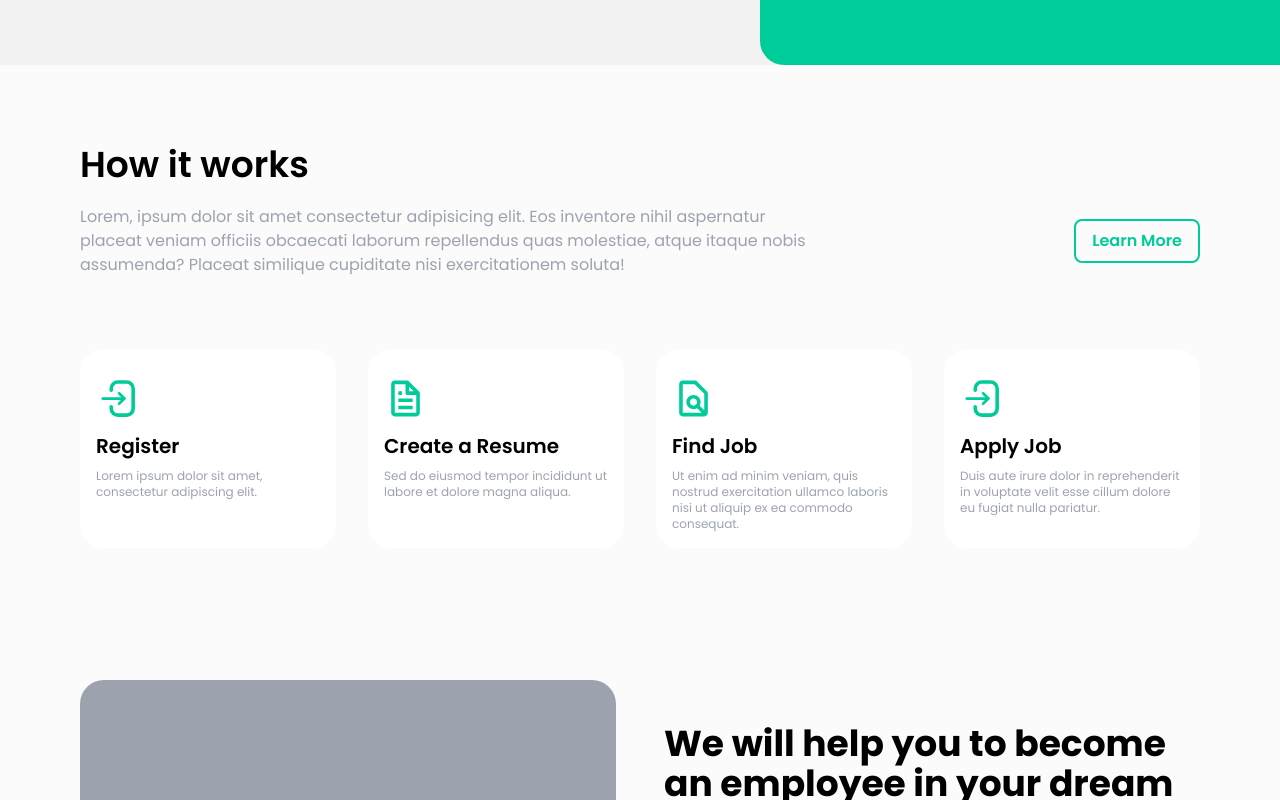
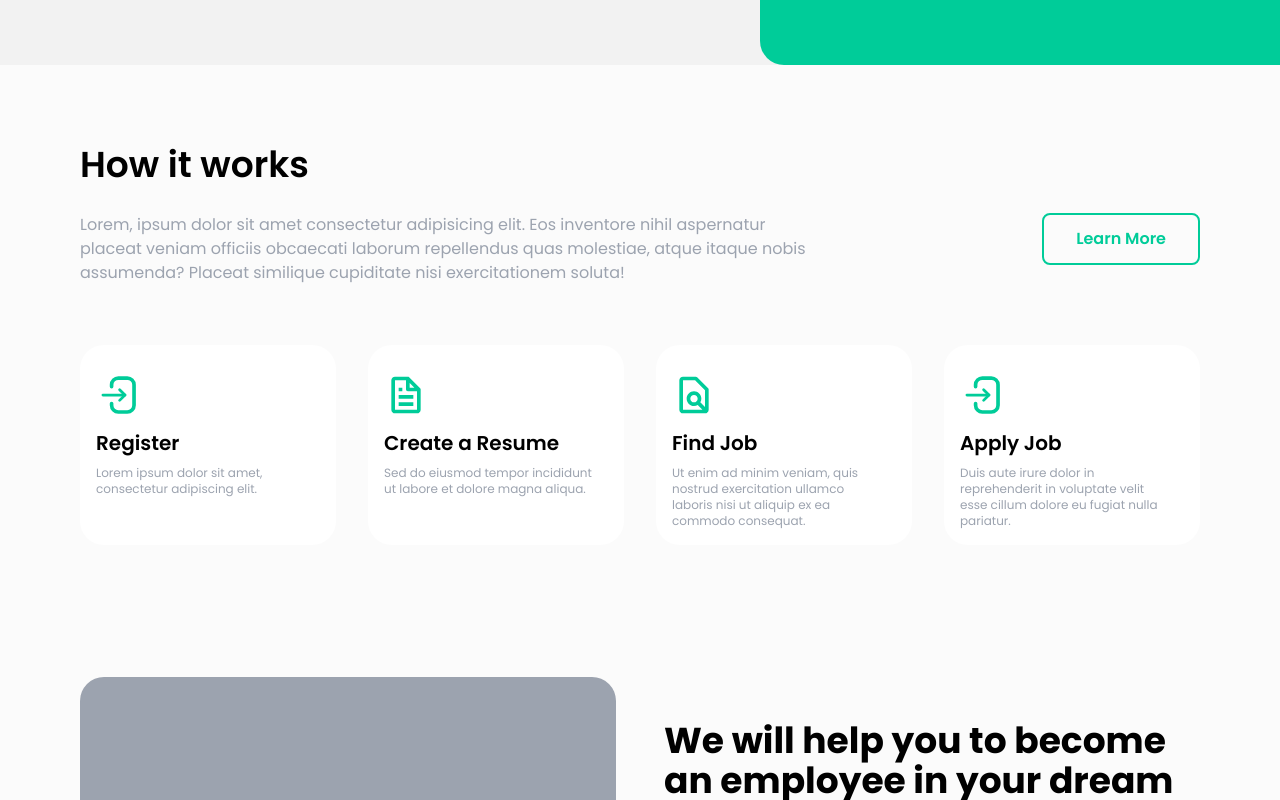
Before and after one commit to kalaounmohamad/Job-search-website, a Next.js app: page / in a window 1280 px wide. Shown: the part 643-1443 px from the top of the page. Built offline with nearby package versions, Linux system fonts and the light colour scheme.

Commit message:
2nd section refining

```diff
--- a/app/components/HowItWorksSection/Cards.js
+++ b/app/components/HowItWorksSection/Cards.js
@@ -9,40 +9,116 @@ export default function Cards() {
     {
       title: "Register",
       description: "Lorem ipsum dolor sit amet, consectetur adipiscing elit.",
-      icon: Register,
+      icon: (
+        <svg
+          viewBox="0 0 24 24"
+          fill="none"
+          xmlns="http://www.w3.org/2000/svg"
+          className=" bg-white w-14 rounded-3xl py-3 pr-3"
+        >
+          <path
+            d="M15.8125 12.0217H3.77148"
+            stroke="#00cc99"
+            stroke-width="1.5"
+            stroke-linecap="round"
+            stroke-linejoin="round"
+          />
+          <path
+            d="M12.8848 9.10571L15.8128 12.0217L12.8848 14.9377"
+            stroke="#00cc99"
+            stroke-width="1.5"
+            stroke-linecap="round"
+            stroke-linejoin="round"
+          />
+          <path
+            d="M8.50439 7.38897V6.45597C8.50439 4.42097 10.1534 2.77197 12.1894 2.77197H17.0734C19.1034 2.77197 20.7484 4.41697 20.7484 6.44697V17.587C20.7484 19.622 19.0984 21.272 17.0634 21.272H12.1784C10.1494 21.272 8.50439 19.626 8.50439 17.597V16.655"
+            stroke="#00cc99"
+            stroke-width="2"
+            stroke-linecap="round"
+            stroke-linejoin="round"
+          />
+        </svg>
+      ),
     },
     {
       title: "Create a Resume",
       description:
         "Sed do eiusmod tempor incididunt ut labore et dolore magna aliqua.",
-      icon: Resume,
+      icon: (
+        <svg
+          stroke="currentColor"
+          fill="#00cc99"
+          stroke-width="0"
+          viewBox="0 0 24 24"
+          className=" bg-white w-14 rounded-3xl py-3 pr-3 text-[#00cc99]"
+          xmlns="http://www.w3.org/2000/svg"
+        >
+          <path d="M19.903 8.586a.997.997 0 0 0-.196-.293l-6-6a.997.997 0 0 0-.293-.196c-.03-.014-.062-.022-.094-.033a.991.991 0 0 0-.259-.051C13.04 2.011 13.021 2 13 2H6c-1.103 0-2 .897-2 2v16c0 1.103.897 2 2 2h12c1.103 0 2-.897 2-2V9c0-.021-.011-.04-.013-.062a.952.952 0 0 0-.051-.259c-.01-.032-.019-.063-.033-.093zM16.586 8H14V5.414L16.586 8zM6 20V4h6v5a1 1 0 0 0 1 1h5l.002 10H6z"></path>
+          <path d="M8 12h8v2H8zm0 4h8v2H8zm0-8h2v2H8z"></path>
+        </svg>
+      ),
     },
     {
       title: "Find Job",
       description:
         "Ut enim ad minim veniam, quis nostrud exercitation ullamco laboris nisi ut aliquip ex ea commodo consequat.",
-      icon: Find,
+      icon: (
+        <svg
+          stroke="currentColor"
+          fill="currentColor"
+          stroke-width="0"
+          viewBox="0 0 24 24"
+          className=" bg-white w-14 rounded-3xl py-3 pr-3 text-[#00cc99]"
+          xmlns="http://www.w3.org/2000/svg"
+        >
+          <path d="M13.707 2.293A.996.996 0 0 0 13 2H6c-1.103 0-2 .897-2 2v16c0 1.103.897 2 2 2h12c1.103 0 2-.897 2-2V9a.996.996 0 0 0-.293-.707l-6-6zM6 4h6.586L18 9.414l.002 9.174-2.568-2.568c.35-.595.566-1.281.566-2.02 0-2.206-1.794-4-4-4s-4 1.794-4 4 1.794 4 4 4c.739 0 1.425-.216 2.02-.566L16.586 20H6V4zm6 12c-1.103 0-2-.897-2-2s.897-2 2-2 2 .897 2 2-.897 2-2 2z"></path>
+        </svg>
+      ),
     },
     {
       title: "Apply Job",
       description:
         "Duis aute irure dolor in reprehenderit in voluptate velit esse cillum dolore eu fugiat nulla pariatur.",
-      icon: Register,
+      icon: (
+        <svg
+          viewBox="0 0 24 24"
+          fill="none"
+          xmlns="http://www.w3.org/2000/svg"
+          className=" bg-white w-14 rounded-3xl py-3 pr-3"
+        >
+          <path
+            d="M15.8125 12.0217H3.77148"
+            stroke="#00cc99"
+            stroke-width="1.5"
+            stroke-linecap="round"
+            stroke-linejoin="round"
+          />
+          <path
+            d="M12.8848 9.10571L15.8128 12.0217L12.8848 14.9377"
+            stroke="#00cc99"
+            stroke-width="1.5"
+            stroke-linecap="round"
+            stroke-linejoin="round"
+          />
+          <path
+            d="M8.50439 7.38897V6.45597C8.50439 4.42097 10.1534 2.77197 12.1894 2.77197H17.0734C19.1034 2.77197 20.7484 4.41697 20.7484 6.44697V17.587C20.7484 19.622 19.0984 21.272 17.0634 21.272H12.1784C10.1494 21.272 8.50439 19.626 8.50439 17.597V16.655"
+            stroke="#00cc99"
+            stroke-width="2"
+            stroke-linecap="round"
+            stroke-linejoin="round"
+          />
+        </svg>
+      ),
     },
   ];
   return (
     <div className="grid grid-cols-1 sm:grid-cols-2 md:grid-cols-3 lg:grid-cols-4 gap-10 md:gap-8 my-8">
       {cardData.map((card, index) => (
         <div key={index} className="bg-white rounded-3xl p-4 flex flex-col">
-          <Image
-            src={card.icon}
-            alt="Jobnow logo"
-            height={55}
-            loading="eager"
-            className=" bg-white rounded-3xl py-3 pr-3"
-          />
+          {card.icon}
+
           <h2 className="text-xl font-semibold mb-2">{card.title}</h2>
-          <p className="text-gray-400 text-xs">{card.description}</p>
+          <p className="text-gray-400 text-xs pr-4">{card.description}</p>
         </div>
       ))}
     </div>
--- a/app/components/HowItWorksSection/HowItWorks.js
+++ b/app/components/HowItWorksSection/HowItWorks.js
@@ -5,7 +5,7 @@ import Help from "./Help";
 export default function HowItWorks() {
   return (
     <div className="max-w-screen-2xl mx-auto w-full  2xl:px-20">
-      <h1 className="text-4xl font-semibold">How it works</h1>
+      <h1 className="text-4xl font-semibold mb-2">How it works</h1>
       <LearnMore />
       <Help />
     </div>
--- a/app/components/HowItWorksSection/LearnMore.js
+++ b/app/components/HowItWorksSection/LearnMore.js
@@ -4,14 +4,14 @@ import Cards from "./Cards";
 export default function LearnMore() {
   return (
     <>
-      <div className="flex flex-wrap justify-center md:justify-between items-center md:gap-10 py-5">
+      <div className="flex flex-wrap justify-center md:justify-between  md:gap-7 py-5">
         <p className="md:w-2/3 text-gray-400">
           Lorem, ipsum dolor sit amet consectetur adipisicing elit. Eos
           inventore nihil aspernatur placeat veniam officiis obcaecati laborum
           repellendus quas molestiae, atque itaque nobis assumenda? Placeat
           similique cupiditate nisi exercitationem soluta!
         </p>
-        <button class="bg-transparent hover:bg-primary text-primary font-semibold hover:text-white py-2 px-4 border-2 border-primary hover:border-transparent rounded-lg md:whitespace-nowrap order-1 md:order-none">
+        <button class="bg-transparent hover:bg-primary text-primary font-semibold hover:text-white py-3 px-8 border-2 border-primary hover:border-transparent rounded-lg md:whitespace-nowrap order-1 md:order-none self-start">
           Learn More
         </button>
         <div className="px-10 md:px-0">
```
